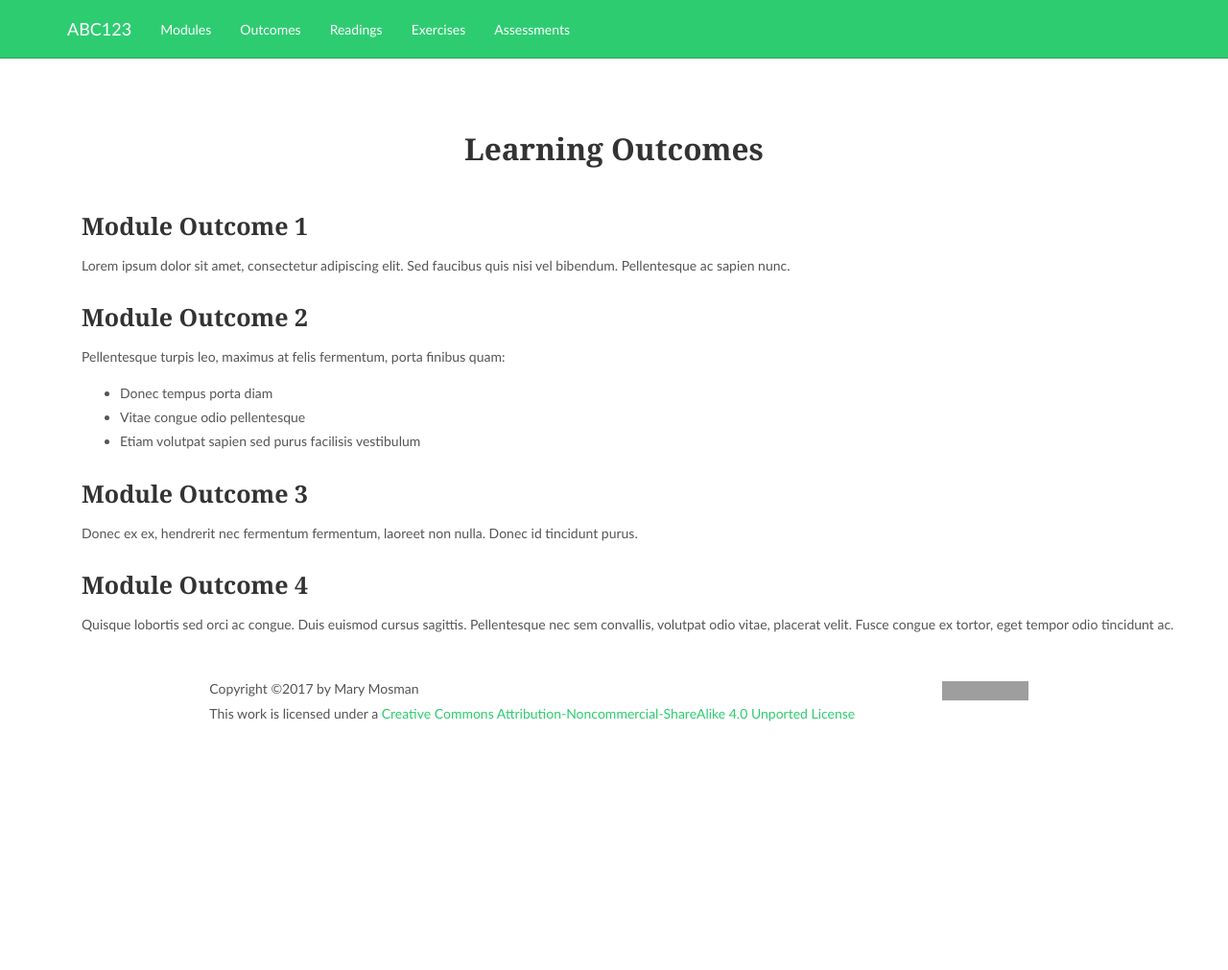
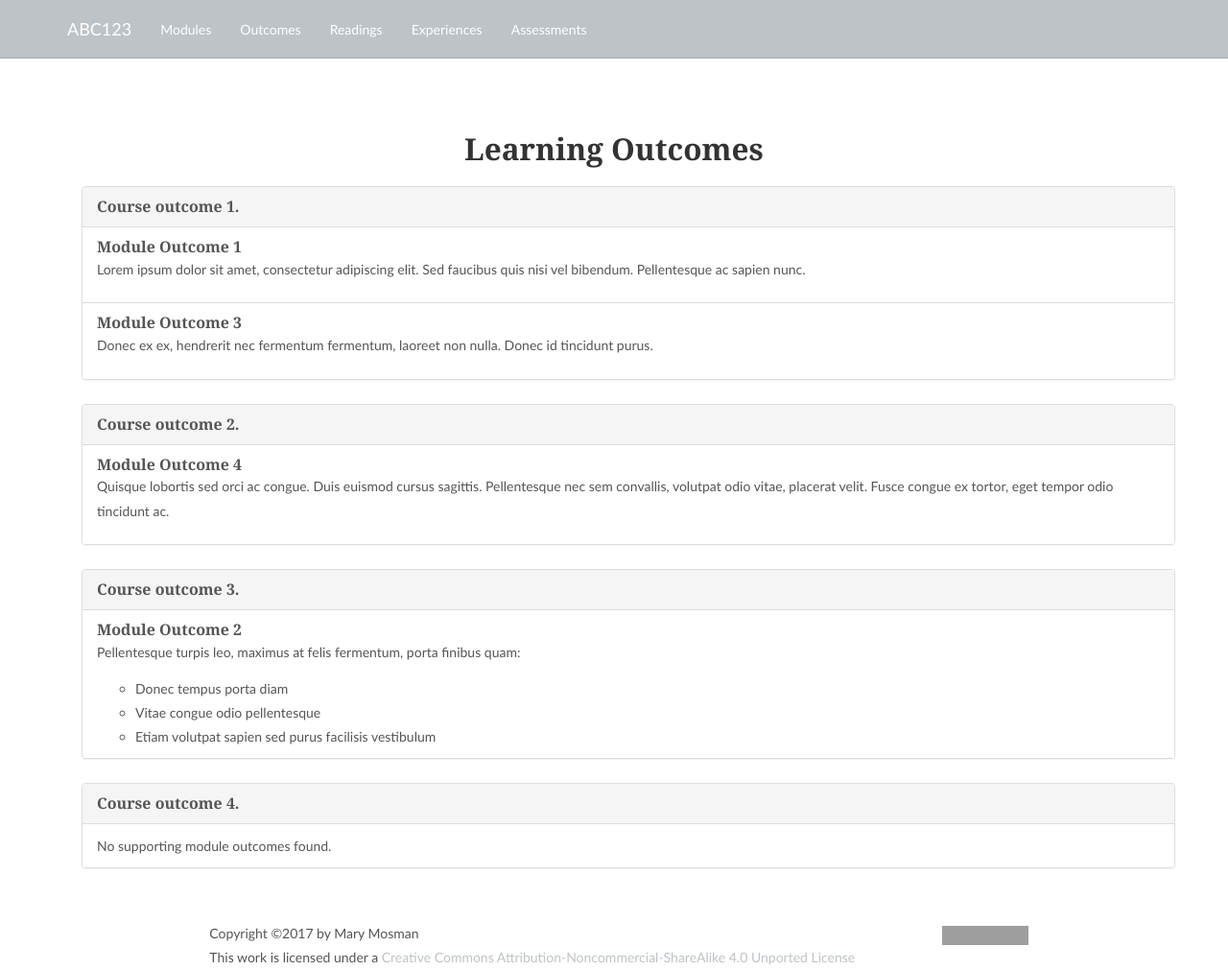
Before and after one commit to mbMosman/course-web-template, a Jekyll site: the page built from outcomes.md, in a window 1280 px wide and 1011 px high. Shown: the whole window at 96% size. Built offline with Jekyll 4.4.1, drawn with Linux system fonts in a browser that asks for light colours; grey boxes are pictures that could not be loaded.

Commit message:
updates to layout

```diff
--- a/_config.yml
+++ b/_config.yml
@@ -19,7 +19,7 @@ url: "" # the base hostname & protocol for your site, e.g. http://example.com
 #    - silver          - gold            - midnight
 #    - green           - turquoise       - blue
 #    - purple          - orange          - red
-theme_color: green
+theme_color: silver
 
 ###############################################################################
 
@@ -41,17 +41,17 @@ exclude:
 ####################
 collections:
   modules:
-    layout: module
+    layout: module_content
     output: true
   outcomes:
-    layout: outcome
+    layout: module_content
     output: true
   readings:
-    layout: reading
+    layout: module_content
     output: true
   experiences:
-    layout: experience
+    layout: module_content
     output: true
   assessments:
-    layout: assessment
+    layout: module_content
     output: true
--- a/_layouts/default.html
+++ b/_layouts/default.html
@@ -40,7 +40,7 @@
                 <li><a href="{{ "modules.html" | prepend:site.baseurl }}">Modules</a></li>
                 <li><a href="{{ "outcomes.html" | prepend:site.baseurl }}">Outcomes</a></li>
                 <li><a href="{{ "readings.html" | prepend:site.baseurl }}">Readings</a></li>
-                <li><a href="{{ "exercises.html" | prepend:site.baseurl }}">Exercises</a></li>
+                <li><a href="{{ "experiences.html" | prepend:site.baseurl }}">Experiences</a></li>
                 <li><a href="{{ "assessments.html" | prepend:site.baseurl }}">Assessments</a></li>
                 <!-- End Nav items -->
               </ul>
--- a/assets/css/courseweb.scss
+++ b/assets/css/courseweb.scss
@@ -171,3 +171,8 @@ header h1 {
 .missing-portrait {
   text-align: center;
 }
+
+a.block-link {
+  text-decoration: none;
+  color: inherit;
+}
--- a/outcomes.md
+++ b/outcomes.md
@@ -7,16 +7,34 @@ layout: default_page
 <main class="container">
 
 {% assign outcomes = site.outcomes | sort: 'sort-order' %}
-{% for outcome in outcomes %}
-<div class="outcome {% cycle 'section-bg1', 'section-bg2' %}">
+{% assign course_outcomes = site.data.course_outcomes | sort: 'sort-order' %}
 
-  <h2>{{ outcome.title }}</h2>
-  <p>{{ outcome.content | markdownify }}</p>
+{% for course_outcome in course_outcomes %}
+<div class="panel panel-default">
 
+  <div class="panel-heading">
+    <h2 class="panel-title">{{ course_outcome.text }}</h2>
+  </div>
+  <ul class="list-group">
+
+  {% assign match_found = false %}
+  {% for outcome in outcomes %}
+    {% if  outcome.course_outcome == course_outcome.id %}
+      {% assign match_found = true %}
+      <li class="list-group-item"><a class="block-link" href="outcomes/{{ outcome.name }}"><div class="outcome">
+      <h3 class="panel-title">{{ outcome.title }}</h3>
+      {{ outcome.content | markdownify }}
+      </div></a></li>
+    {% endif %}
+  {% endfor %}
+  {% if match_found == false %}
+    <li class="list-group-item">No supporting module outcomes found.</li>
+  {% endif %}
+  </ul>
 </div>
 {% else %}
 
-  <p>No outcomes for this course.</p>
+  <p>No course outcomes configured for this course.</p>
 
 {% endfor %}
 
```
Also changed, not shown: other parts of outcomes.md (+1 -1 lines), experiences.md (+1 -1 lines), index.md (+1 -1 lines), _layouts/page.html (renamed from _layouts/default_page.html).
